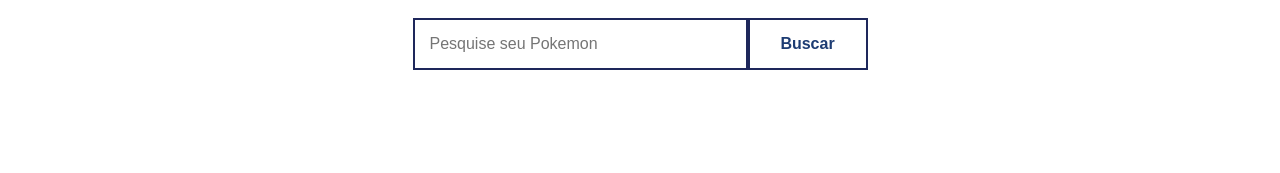
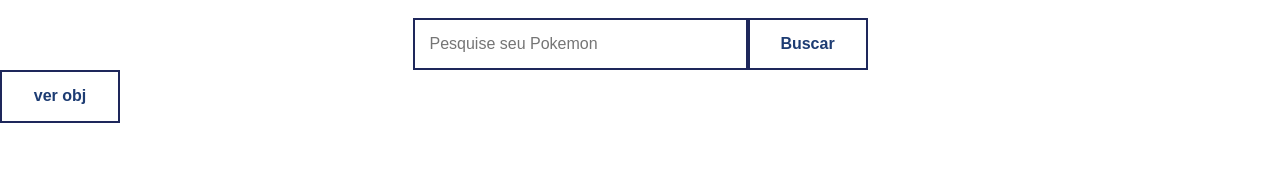
Before and after one commit to daniloagostinho/buscapokemon, an Angular app: page / in a window 1280 px wide. Shown: the part 452-625 px from the top of the page. Built offline with nearby package versions, Linux system fonts and the light colour scheme.

Commit message:
busca pokemon sendo retornada em realtime com sucesso

```diff
--- a/src/app/search-template.html
+++ b/src/app/search-template.html
@@ -7,14 +7,44 @@
 	</div>
 </main>
 
-<div class="cards-pokemon">
-	<section>
-	<ul *ngIf="results">
-		<li *ngFor="let result of results | slice:0:9">
-			<a href="{{ result.latest }}" target="_blank">
-				{{ result.name }}
-			</a>
-		</li>
-	</ul>
-	</section>
-</div>
+<button (click)="verObj()">ver obj</button>
+
+{{resultadoPokemon.name}}
+{{resultadoPokemon.id}}
+{{resultadoPokemon.base_experience}}
+
+<!-- <section>
+
+    <div class="label">
+      {{pokemon.name}}
+    </div>
+    <div class="label">
+      {{pokemon.id}}
+    </div>
+    <div class="label">
+      {{pokemon.base_experience}}
+    </div>
+
+    <div *ngIf="premiado(pokemon.name)">
+      <section id="twelve-point-star"></section>
+    </div>
+
+      <div class="pure-u-1-3">
+          <h4>Tipo</h4>
+          <ul>
+            <li *ngFor="let item of pokemon.types">
+              {{ item.type.name }}
+            </li>
+          </ul>
+
+      </div>
+      <div class="pure-u-1-3">
+          <h4>Habilidade</h4>
+          <ul>
+            <li *ngFor="let item of pokemon.abilities">
+              {{ item.ability.name }}
+            </li>
+          </ul>
+      </div>
+
+  </section> -->
--- a/src/app/search.component.ts
+++ b/src/app/search.component.ts
@@ -17,7 +17,7 @@
 
   @Output() clicouEmPesquisar: EventEmitter<any> = new EventEmitter();
 
-  results: Object;
+  resultadoPokemon = [];
   searchTerm$ = new Subject<string>();
 
   constructor(
@@ -28,9 +28,13 @@
     });
 
     this.realTimeBusca.search(this.searchTerm$)
-    .subscribe(results => {
-      this.results = results.results;
+    .subscribe(hero => {
+      this.resultadoPokemon = hero;
     });
+  }
+
+  verObj() {
+    console.log('valor do objeto: ', this.resultadoPokemon);
   }
 
   quandoPrecionarEnter(event) {
--- a/src/real-time.service.ts
+++ b/src/real-time.service.ts
@@ -8,8 +8,8 @@
 
 @Injectable()
 export class RealTimeService {
-  baseUrl: string = 'https://api.cdnjs.com/libraries';
-  queryUrl: string = '?search=';
+  baseUrl: string = 'https://pokeapi.co/api/v2/pokemon/';
+  queryUrl: string = '';
 
   constructor(private http: Http) { }
 
```
